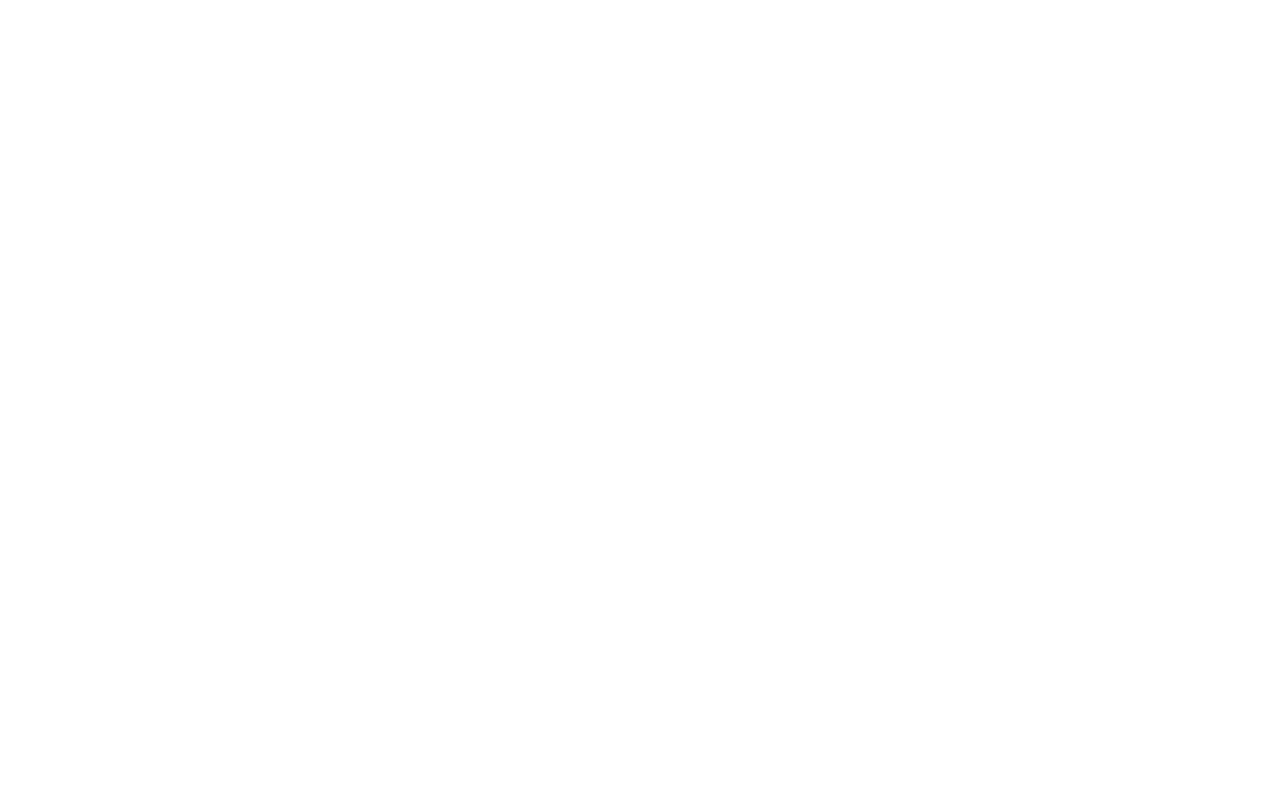
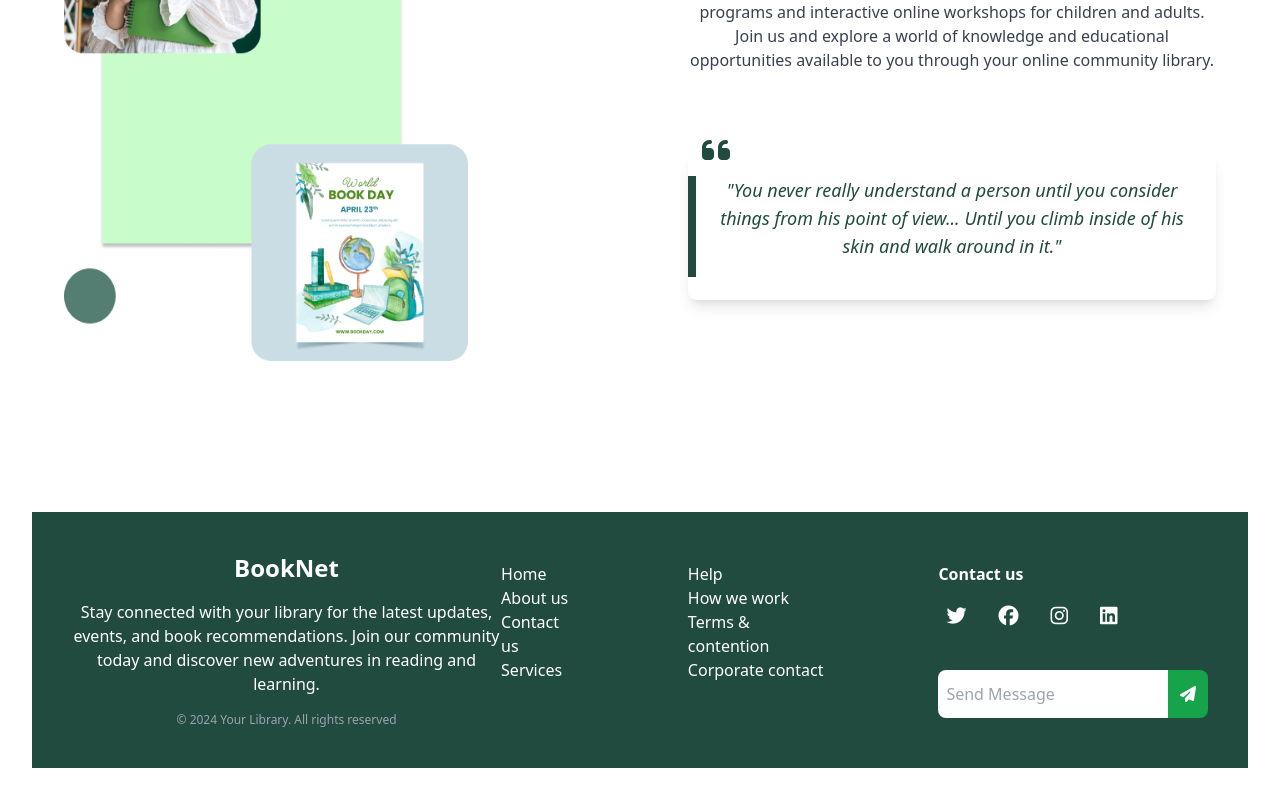
Before and after one commit to ahmedrazek/library-social-media-front, a React (Vite) app: page / in a window 1280 px wide. Shown: the part 284-1084 px from the top of the page. Before the commit the page ends 800 px from the top, so only its background shows below. Built offline with nearby package versions, Linux system fonts and the light colour scheme.

Commit message:
add aboutus and footer section

```diff
--- a/package.json
+++ b/package.json
@@ -10,6 +10,7 @@
     "preview": "vite preview"
   },
   "dependencies": {
+    "@fortawesome/fontawesome-free": "^6.5.2",
     "@headlessui/react": "^2.0.4",
     "@heroicons/react": "^2.1.3",
     "@reduxjs/toolkit": "^2.2.5",
--- a/src/App.jsx
+++ b/src/App.jsx
@@ -8,6 +8,8 @@
 import Login from './pages/Login/index';
 import Signup from './pages/Signup/index';
 import NotFound from './pages/NotFound/index';
+import '@fortawesome/fontawesome-free/css/all.min.css';
+
 function App() {
   axios.defaults.baseURL = "http://localhost:9000/";
   axios.defaults.withCredentials = true;
--- /dev/null
+++ b/src/components/Aboutus/custom.css
@@ -0,0 +1,25 @@
+/* custom.css */
+blockquote {
+    position: relative;
+  }
+
+  blockquote::before {
+    content: "\f10d";
+    font-family: "Font Awesome 5 Free";
+    font-weight: 900;
+    position: absolute;
+    top: -50px;
+    left: -10px;
+    font-size: 2rem;
+    color:rgb(33,75,62,100%);
+  }
+
+  blockquote::after {
+    content: '';
+    position: absolute;
+    top: 0;
+    left: -1.5rem;
+    width: 0.5rem;
+    height: 120%;
+    background-color: rgb(33,75,62,100%);
+  }
--- /dev/null
+++ b/src/components/Aboutus/index.jsx
@@ -0,0 +1,34 @@
+
+import Image1 from '../../assets/Group 34.png'
+import './custom.css';
+
+const About = () => {
+  return (
+    <section >
+      <div className="max-w-screen-xl mx-auto  lg:px-8 flex flex-col lg:flex-row  ">
+        <div className="lg:w-1/2 flex  lg:justify-start mb-8 lg:mb-0">
+          <div>
+            <img src={Image1} alt="Person" className="w-full h-5/6" />
+          </div>
+        </div>
+        <div className="lg:w-1/2 lg:pl-12">
+          <h2 className="text-3xl font-bold mb-4">About Us</h2>
+          <p className="text-gray-700 mb-6">
+            Welcome to our online community library, an integrated platform that provides you with access to a wide range of resources and knowledge from anywhere, at any time. Our goal is to facilitate access to knowledge and promote a love of reading and education for everyone in the community online. We offer you a diverse collection of e-books, audiobooks, and digital databases, in addition to educational programs and interactive online workshops for children and adults. Join us and explore a world of knowledge and educational opportunities available to you through your online community library.
+          </p>
+          <div className="flex flex-wrap lg:flex-nowrap items-center mt-20  ">
+            <div className="bg-gray-40 p-6 rounded-lg shadow-lg relative">
+              <blockquote className="text-primary">
+                <p className="text-lg italic mb-4">
+                  "You never really understand a person until you consider things from his point of view... Until you climb inside of his skin and walk around in it."
+                </p>
+              </blockquote>
+            </div>
+          </div>
+        </div>
+      </div>
+    </section>
+  );
+};
+
+export default About;
--- a/src/components/Footer/index.jsx
+++ b/src/components/Footer/index.jsx
@@ -1,9 +1,52 @@
-import React from 'react'
-
 const Footer = () => {
   return (
-    <div>Footer</div>
-  )
-}
+    <div className="bg-primary text-white p-10  max-width mt-10">
+      <div className="max-w-screen-xl mx-auto flex flex-col md:flex-row justify-between items-center">
+        <div className="mb-6 md:mb-0">
+          <h2 className="font-bold text-2xl mb-4">BookNet</h2>
+          <p className="max-w-md">
+            Stay connected with your library for the latest updates, events,
+            and book recommendations.
+            Join our community today and discover new adventures in reading and learning.
+          </p>
+          <p className="mt-4 text-xs text-gray-400">© 2024 Your Library. All rights reserved</p>
+        </div>
+        <div className="flex flex-wrap md:flex-nowrap gap-8 text-center md:text-left">
+          <div >
+          <ul>
+             <li><a href="#" className="hover:text-greenMain">Home</a></li>
+              <li><a href="#" className="hover:text-greenMain">About us</a></li>
+              <li><a href="#" className="hover:text-greenMain">Contact us</a></li>
+              <li><a href="#" className="hover:text-greenMain">Services</a></li>
+            </ul>
+          </div>
+          <div className="mx-20">
+            <ul>
+              <li><a href="#" className="hover:text-greenMain">Help</a></li>
+              <li><a href="#" className="hover:text-greenMain">How we work</a></li>
+              <li><a href="#" className="hover:text-greenMain">Terms &amp; contention</a></li>
+              <li><a href="#" className="hover:text-greenMain">Corporate contact</a></li>
+            </ul>
+          </div>
+          <div className="flex flex-col items-center md:items-start">
+            <h3 className="font-semibold mb-2">Contact us</h3>
+            <div className="flex space-x-4 mb-4">
+              <a href="#" className=" text-xl p-2 hover:bg-green-500 hover:text-primary hover:rounded"><i className="fab fa-twitter"></i></a>
+              <a href="#" className=" text-xl p-2 hover:bg-green-500 hover:text-primary hover:rounded"><i className="fab fa-facebook"></i></a>
+              <a href="#" className=" text-xl p-2 hover:bg-green-500 hover:text-primary hover:rounded"><i className="fab fa-instagram"></i></a>
+              <a href="#" className=" text-xl p-2 hover:bg-green-500 hover:text-primary hover:rounded"><i className="fab fa-linkedin"></i></a>
+            </div>
+            <div className="w-full flex mt-4">
+              <input type="text" placeholder="Send Message" className="w-full p-2 rounded-l-lg text-gray-800" />
+              <span className="bg-green-600 p-3 rounded-r-lg">
+                <i className="fas fa-paper-plane text-white"></i>
+              </span>
+            </div>
+          </div>
+        </div>
+      </div>
+    </div>
+  );
+};
 
-export default Footer
+export default Footer;
--- a/src/pages/Home/index.jsx
+++ b/src/pages/Home/index.jsx
@@ -1,8 +1,11 @@
 
 import { Link } from 'react-router-dom'; // Make sure to import Link
+import About from '../../components/Aboutus';
+import Footer from './../../components/Footer/index';
 
 const Home = () => {
     return(
+        <>
         <div className="container mx-auto p-4">
             <nav className="flex justify-between items-center">
                 <ul className="flex space-x-4">
@@ -25,7 +28,12 @@
                     </li>
                 </ul>
             </nav>
+
+
         </div>
+        <About/>
+        <Footer/>
+        </>
     );
 }
 
```
Also changed, not shown: src/assets/Group 34.png (added), 1 other file (tests, documents, lock files or other folders).
